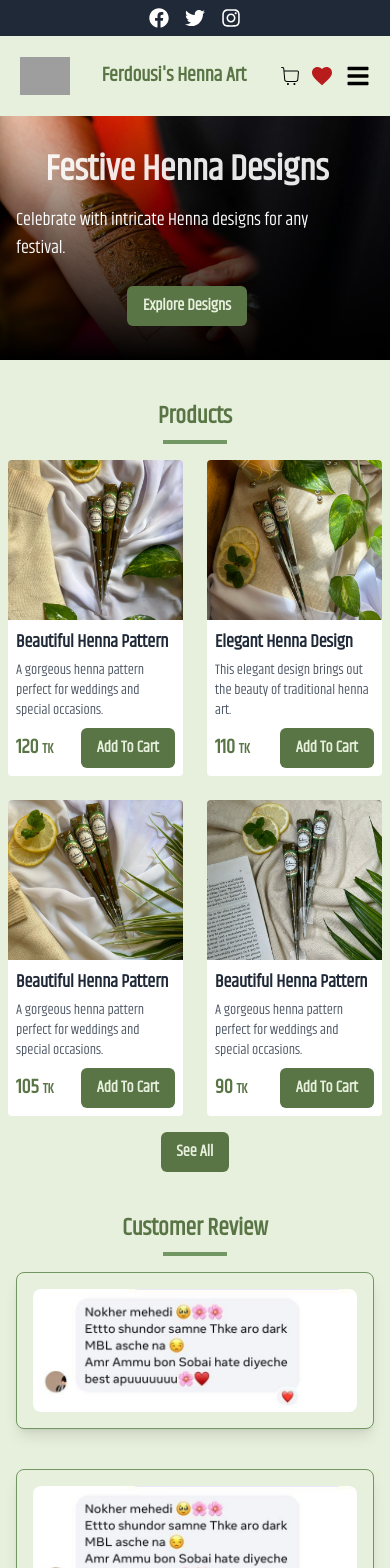
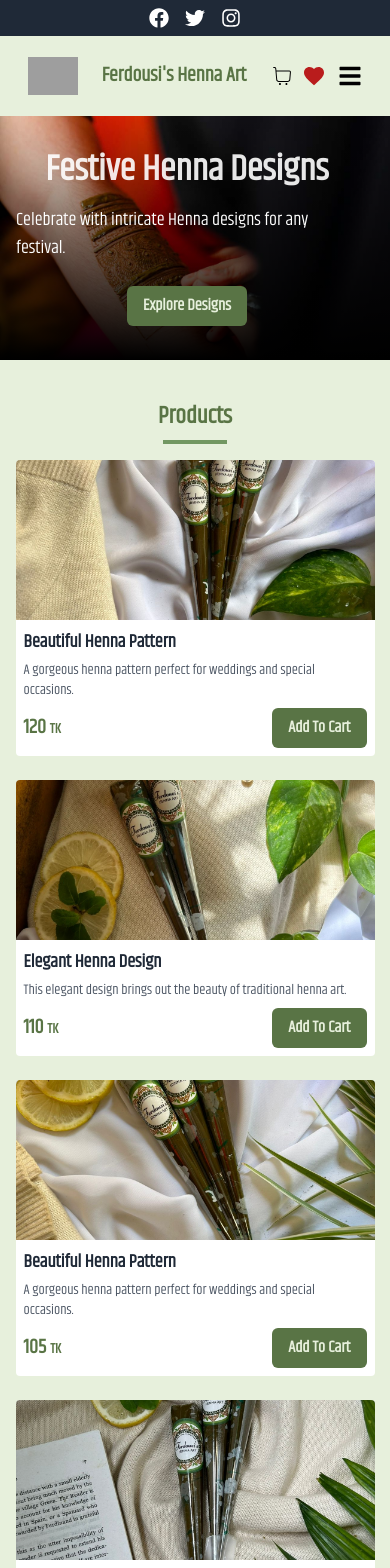
Before and after one commit to meraj2704/Ferdousis-Henna-Art-v2, a Next.js app: page / in a window 390 px wide. Shown: the top 1568 px of the page. Built offline with nearby package versions, Linux system fonts and the light colour scheme; grey boxes are pictures that could not be loaded.

Commit message:
mobile screen setup

```diff
--- a/src/components/LandingPage/products/ProductsHome.tsx
+++ b/src/components/LandingPage/products/ProductsHome.tsx
@@ -25,7 +25,7 @@ const ProductsHome = () => {
   return (
     <div className="container mx-auto px-2 2xl:px-0">
       <SectionTitle title="Products" />
-      <div className="grid grid-cols-2 md:grid-cols-3 lg:grid-cols-4 gap-6 mt-4">
+      <div className="grid grid-cols-1 smL:grid-cols-2 md:grid-cols-3 lg:grid-cols-4 gap-6 mt-4">
         {products?.map((product: any) => (
           <ProductCart
             key={product.id}
--- a/tailwind.config.ts
+++ b/tailwind.config.ts
@@ -11,6 +11,12 @@ module.exports = {
   ],
   theme: {
     extend: {
+      screens: {
+        smS: "320px",
+        smM: "375px",
+        smL: "425px",
+        xs: "475px",
+      },
       colors: {
         background: "#E7F0DC",
         textLight: "#E7F0DC",
```
